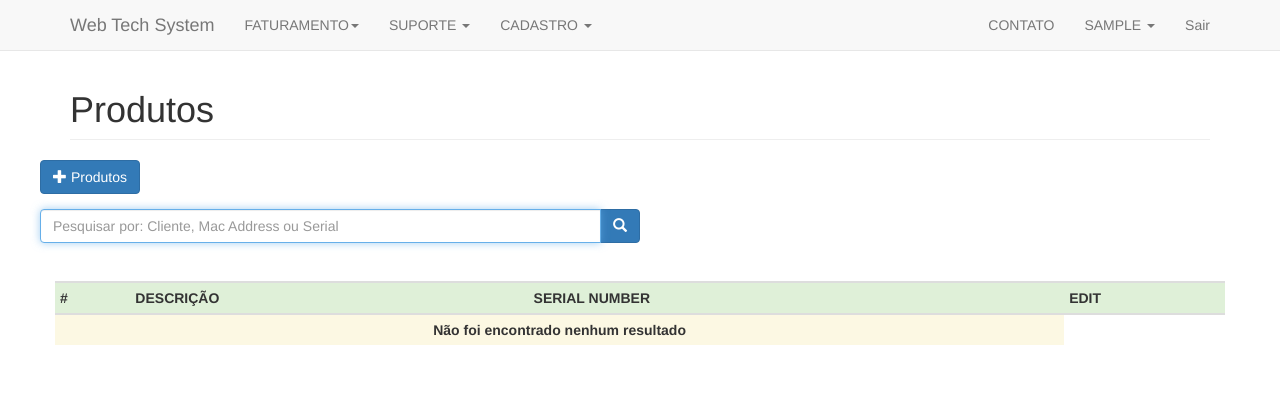
After one commit to olivx/webtechsis, a Django app: page /core/produto/autocomplete/ in a window 1280 px wide. The commit adds this page. Shown: the top 409 px of the page. Run offline with Django 3.2, Linux system fonts and the light colour scheme; the visitor is signed in with stand-in values (Sample User, id 1); lists and menus that the app fills with data are empty; some libraries are stand-ins or nearby versions.

Commit message:
refatora add django-pure-paginator

```diff
--- a/core/admin.py
+++ b/core/admin.py
@@ -60,8 +60,8 @@ class ProdutosAdmin(admin.ModelAdmin):
     list_per_page = 10
     list_filter = (CategoriaFilter,)
     list_select_related = ('categoria',)
-    list_display = ('cod_prod', '__str__', 'categoria', 'saldo_prod', 'teorico_prod')
-    search_fields = ('desc_prod', 'categoria__desc_cat',)
+    list_display = ('id', '__str__', 'categoria', 'saldo_prod', 'teorico_prod')
+    search_fields = ('name', 'categoria__desc_cat',)
 
     @staticmethod
     def categoria(object):
--- a/core/static/js/apps.js
+++ b/core/static/js/apps.js
@@ -29,6 +29,57 @@ $.ajaxSetup({
     }
 });
 
+    var loadFormProduto =  function(){
+
+        var btn = $(this)
+
+        $.ajax({
+            url: btn.attr('data-url'),
+            type: 'GET',
+
+            beforeSend: function(){
+                $('#modal-produtos').modal('show');
+            },
+            success: function(data){
+                $('#modal-produtos .modal-content').html(data.html_form)
+
+                $('.autocomplete').autocomplete({
+                    appendTo: 'modal-produtos',
+                    minLength: 3,
+                    source: '/core/produto/autocomplete/'
+                });
+
+
+            }
+        });
+
+    }
+
+    var saveProdutoForm =  function(){
+        var form = $(this);
+
+        $.ajax({
+            url:    form.attr('action'),
+            type:   form.attr('method'),
+            data:   form.serialize(),
+            dataType: 'json',
+
+            success: function(data){
+                if( data.is_form_valid){
+                    alert('funfo')
+
+                    $('#produto-table tbody').html(data.html_table);
+                    $('#modal-produtos').modal('hide');
+
+                }else{
+                    alert('num funfo')
+                }
+
+            }
+
+        });
+        return false;
+    };
 
     var loadFormLicense =  function (){
         var btn = $(this)
@@ -119,6 +170,12 @@ $.ajaxSetup({
 
     });
 
+    //  Create produtos
+    $('.js-modal-prodtudos').click(loadFormProduto);
+    $('#modal-produtos').on('submit', '.js-from-produto-save', saveProdutoForm);
+
+
+// page license
     // Create license
     $('.js-modal-form').click(loadFormLicense);
     $('#modal-license').on('submit', '.js-form-license-save', saveFormLicense);
--- /dev/null
+++ b/core/templates/pagination.html
@@ -0,0 +1,5 @@
+<div class="row text-center">
+    <div class="pagination">
+        {{ object.render }}
+    </div>
+</div>
--- /dev/null
+++ b/core/templates/produtos.html
@@ -0,0 +1,119 @@
+{% extends 'base.html' %}
+{% load static %}
+{% load i18n %}
+{% block content %}
+<h1 class="page-header"> Produtos </h1>
+
+
+
+
+<div class="row">
+
+    <div class="row">
+
+        <div class="form-group">
+            <button id="add-produto" type="button" class="btn btn-primary js-modal-prodtudos"  data-url="{% url 'techcd:save_produtos' %}">
+                <span class="glyphicon glyphicon-plus"></span>
+                Produtos
+            </button>
+        </div>
+
+        <form action="" method="GET" >
+            {% csrf_token %}
+
+
+
+            <div class="col-md-6" style="margin-bottom:2em">
+                <div class="row">
+                    <form action="" method="get" class="">
+                        <div class="input-group">
+                            <input name="lisence-search" type="text" class="form-control"
+                                   placeholder="Pesquisar por: Cliente, Mac Address ou Serial "
+                                   autofocus />
+
+                            <span class="input-group-btn">
+                     <button class="btn btn-primary" type="submit">
+                         <i class="glyphicon glyphicon-search"></i>
+                    </button>
+                 </span>
+                        </div>
+                    </form>
+                </div>
+            </div>
+
+        </form>
+    </div>
+</div>
+
+
+<div class="row" style="">
+
+    <table id="produto-table" class="table table-condensed table-hover">
+        <thead class="thead-inverse">
+        <tr>
+            <th colspan="4"></th>
+        </tr>
+        <tr class="bg-success">
+            <th>#</th>
+            <th>DESCRIÇÃO</th>
+            <th>SERIAL NUMBER </th>
+            <th>EDIT</th>
+        </tr>
+        </thead>
+
+        <tbody>
+
+        {% include 'produtos/produto_table.html' %}
+
+        </tbody>
+    </table>
+
+    {% include 'pagination.html' with object=produto %}
+
+</div>
+
+<!-- Modal -->
+<div class="modal fade" id="modal-produtos" tabindex="-1" role="dialog"
+     aria-labelledby="modal-produtos" aria-hidden="true">
+    <div class="modal-dialog" role="document">
+        <div class="modal-content">
+
+
+        </div>
+    </div>
+</div>
+
+{% endblock %}
+
+{% block js_extra %}
+<!-- JQUERY EXTRAR PARA TABELAS PLUGIN https://datatables.net/-->
+<script type="text/javascript" src="{% static 'js/jquery.cookie.js' %}"></script>
+<script type="text/javascript" src="{% static 'js/bootstrap-datepicker.js' %}"></script>
+<script type="text/javascript" src="{% static 'js/locales/bootstrap-datepicker.pt-BR.js' %}"></script>
+<script  src="{% static 'js/jquery.bsFormAlerts.js' %}"></script>
+<script type="text/javascript" src="{% static 'js/apps.js' %}"></script>
+<script>
+
+function searchTable() {
+  // Declare variables
+   var input, filter, table, tr, td, i;
+    input = document.getElementById("table-input");
+    filter = input.value.toUpperCase();
+    table = document.getElementById("table-contact");
+    tr = table.getElementsByTagName("tr");
+
+  // Loop through all table rows, and hide those who don't match the search query
+  for (i = 0; i < tr.length; i++) {
+    td = tr[i].getElementsByTagName("td")[1];
+    if (td) {
+      if (td.innerHTML.toUpperCase().indexOf(filter) > -1) {
+        tr[i].style.display = "";
+      } else {
+        tr[i].style.display = "none";
+      }
+    }
+  }
+}
+</script>
+
+{% endblock %}
--- /dev/null
+++ b/core/templates/produtos/produto_table.html
@@ -0,0 +1,18 @@
+{% for produto in produto.object_list %}
+<tr>
+    <th>{{ produto.id }}</th>
+    <td>{{ produto.desc }}</td>
+    <td>{{ produto.sn }}</td>
+    <td>
+        <a href="#" role="button" class="btn btn-small btn-warning">
+            Editar
+        </a>
+    </td>
+</tr>
+
+{% empty %}
+<tr>
+    <th colspan="3" class="bg-warning text-center"> Não foi encontrado nenhum resultado</th>
+</tr>
+
+{% endfor %}
--- a/core/templates/snippet/_menu.html
+++ b/core/templates/snippet/_menu.html
@@ -12,7 +12,7 @@
                     <span class="icon-bar"></span>
                     <span class="icon-bar"></span>
                 </button>
-          <a class="navbar-brand "  href="{% url 'public' %}">Web Tech Sistem</a>
+                <a class="navbar-brand "  href="{% url 'public' %}">Web Tech System</a>
             </div>
 
 
@@ -30,7 +30,7 @@
                            aria-expanded="false">FATURAMENTO<span class="caret"></span></a>
                         <ul class="dropdown-menu">
                             <li><a href="{% url 'boletos:boletos_list' %}">Boletos</a></li>
-                <li><a href="#">Update Nfe</a></li>
+                            <!--<li><a href="#">Update Nfe</a></li>-->
 
                             <!--
                               <li><a href="#">Something else here</a></li>
@@ -42,6 +42,9 @@
 
                         {% endif  %}
 
+
+
+
                         {% if user|has_group:"SISTEMAS" %}
                     </li><!-- Suporte    -->
                     <li class="dropdown">
@@ -50,9 +53,9 @@
                         <ul class="dropdown-menu">
 
                             <li><a href="{% url 'suporte:licenses' %}">Licensa Perennity </a></li>
+                            <!--<li><a href="#">Cliente com Contratos </a></li>-->
 
                             <!--
-                <li><a href="#">Another action</a></li>
                           <li><a href="#">Something else here</a></li>
                           <li role="separator" class="divider"></li>
                           <li class="dropdown-header">Nav header</li>
@@ -63,6 +66,26 @@
                         {% endif %}
 
                     </li>
+
+
+
+                     {% if user|has_group:"FATURAMENTO" %}
+                    <li class="dropdown">
+                        <a href="#" class="dropdown-toggle" data-toggle="dropdown" role="button" aria-haspopup="true"
+                           aria-expanded="false"> CADASTRO <span class="caret"></span></a>
+                        <ul class="dropdown-menu">
+                            <li><a href="{% url 'techcd:product_list' %}">Produtos </a></li>
+
+
+                            <!--
+                              <li><a href="#">Something else here</a></li>
+                              <li role="separator" class="divider"></li>
+                              <li class="dropdown-header">Nav header</li>
+                              <li><a href="#">Separated link</a></li>
+                              <li><a href="#">One more separated link</a></li> -->
+                        </ul>
+
+                        {% endif  %}
 
 
 
--- a/core/urls.py
+++ b/core/urls.py
@@ -0,0 +1,7 @@
+from django.conf.urls import url
+from core import views
+
+urlpatterns = [
+    url(r'produtos/$', views.produtos, name='product_list'),
+    url(r'produtos/save/$', views.produtos_save, name='save_produtos'),
+]
--- a/core/views.py
+++ b/core/views.py
@@ -2,14 +2,18 @@ import json
 
 from django.contrib.auth.decorators import login_required
 from django.core.mail import send_mail
-from django.http import HttpResponse
+from django.http import HttpResponse, JsonResponse
 from django.http import HttpResponseRedirect
 from django.shortcuts import render, resolve_url
 from django.template.loader import render_to_string
 
-from core.form import ContactForm
-from core.models import Clientes
+from core.form import ContactForm, ProdutoForm
+from core.models import Clientes, Produtos, ProdutoPytech
+
+
 # Create your views here.
+from core.utils import pagination
+
 
 @login_required
 def home(request):
@@ -33,21 +37,73 @@ def contact(request):
 
     return render(request, template, {'form': form})
 
+def autocomplete(object_list):
+    """ Generic autocomplete """
+    results = []
+    for object in object_list:
+        json_ = {}
+        json_['id'] = object.id
+        json_['label'] = object.name.upper()
+        json_['value'] = object.name.upper()
+        results.append(json_)
+
+    data = json.dumps(results)
+    return data
+
+
 @login_required
 def autocomplete_clientes(request):
-    ''' auto complete para clientes, retorna um json com os clientes que conferem com o parametro passado '''
+    """ auto complete para clientes, retorna um json com os clientes que conferem com o parametro passado """
     term = request.GET.get('term')
     if term:
-        clientes = Clientes.objects.using('techcd').filter(name__contains=term)[:10]
-        results = []
-        for cliente in clientes:
-            json_cliente = {}
-            json_cliente['id'] = cliente.id
-            json_cliente['label'] = cliente.name
-            json_cliente['value'] = cliente.name
-            results.append(json_cliente)
+        object_list = Clientes.objects.using('techcd').filter(name__contains=term)[:10]
+        data = autocomplete(object_list)
+        return HttpResponse(data, 'application/json')
+    return render(request, 'license_perennity.html')
 
-        data = json.dumps(results)
+
+@login_required
+def autocomplete_produtos(request):
+    """auto complete para produtos, retorna um json com os mesmo """
+    term = request.GET.get('term')
+    if term:
+        object_list = Produtos.objects.using('techcd').filter(name__icontains=term)[:10]
+        for object in object_list:
+            print(object)
+        data = autocomplete(object_list)
         return HttpResponse(data, 'application/json')
+    return render(request, 'produtos.html')
 
-    return render(request, 'license_perennity.html')
+
+@login_required
+def produtos(request):
+    produtos = ProdutoPytech.objects.all()
+    produto_paginator = pagination(request, produtos, 7)
+    context = {
+        'produto': produto_paginator
+    }
+    return render(request, 'produtos.html', context)
+
+
+def produtos_save(request):
+    data = {}
+    template_name = 'produtos/produto_modal_create.html'
+    form = ProdutoForm(request.POST or None)
+    if request.method == 'POST':
+        if form.is_valid():
+            form.save()
+            produtos = ProdutoPytech.objects.all()
+
+            produto_paginator = pagination(request, produtos)
+            data['is_form_valid'] = True
+            data['html_table'] = render_to_string('produtos/produto_table.html',
+                                                  {'produto': produto_paginator}, request=request)
+        else:
+            data['is_form_valid'] = False
+            data['html_form'] = \
+                render_to_string(template_name, context={'form': form}, request=request)
+
+    else:
+        data['html_form'] = render_to_string(template_name, context={'form': form}, request=request)
+
+    return JsonResponse(data)
--- a/suporte/forms.py
+++ b/suporte/forms.py
@@ -1,4 +1,6 @@
 from django import forms
+
+from core.models import Produtos
 from suporte.models import PerennityLicense
 from django.contrib.auth.models import User
 
--- a/websistesis/urls.py
+++ b/websistesis/urls.py
@@ -10,7 +10,11 @@ urlpatterns = [
 
     # core urls
     url(r'^contato/$', core_views.contact, name='contato'),
+
     url(r'^core/cliente/autocomplete/$', core_views.autocomplete_clientes),
+    url(r'^core/produto/autocomplete/$', core_views.autocomplete_produtos),
+
+    url(r'^techcd/', include('core.urls', namespace='techcd')),
     url(r'^suporte/', include('suporte.urls', namespace='suporte')),
     url(r'^boletos/', include('faturamento.urls', namespace='boletos')),
     url(r'^contato/enviado/$', TemplateView.as_view(template_name='snippet/obrigado-pelo-contato.html'),
```
Also changed, not shown: core/form.py (+7 -1 lines), core/models.py (+24 -21 lines), core/templates/produtos/produto_form.html (added, +22 -0 lines), core/templates/produtos/produto_modal_create.html (added, +22 -0 lines), core/utils.py (added, +11 -0 lines), websistesis/settings.py (+13 -17 lines), Readme.md, core/migrations/0013_clientepytech_grupoclientepytech_produtopytech.py (added). Lines whose indentation alone changed are shown as unchanged.
